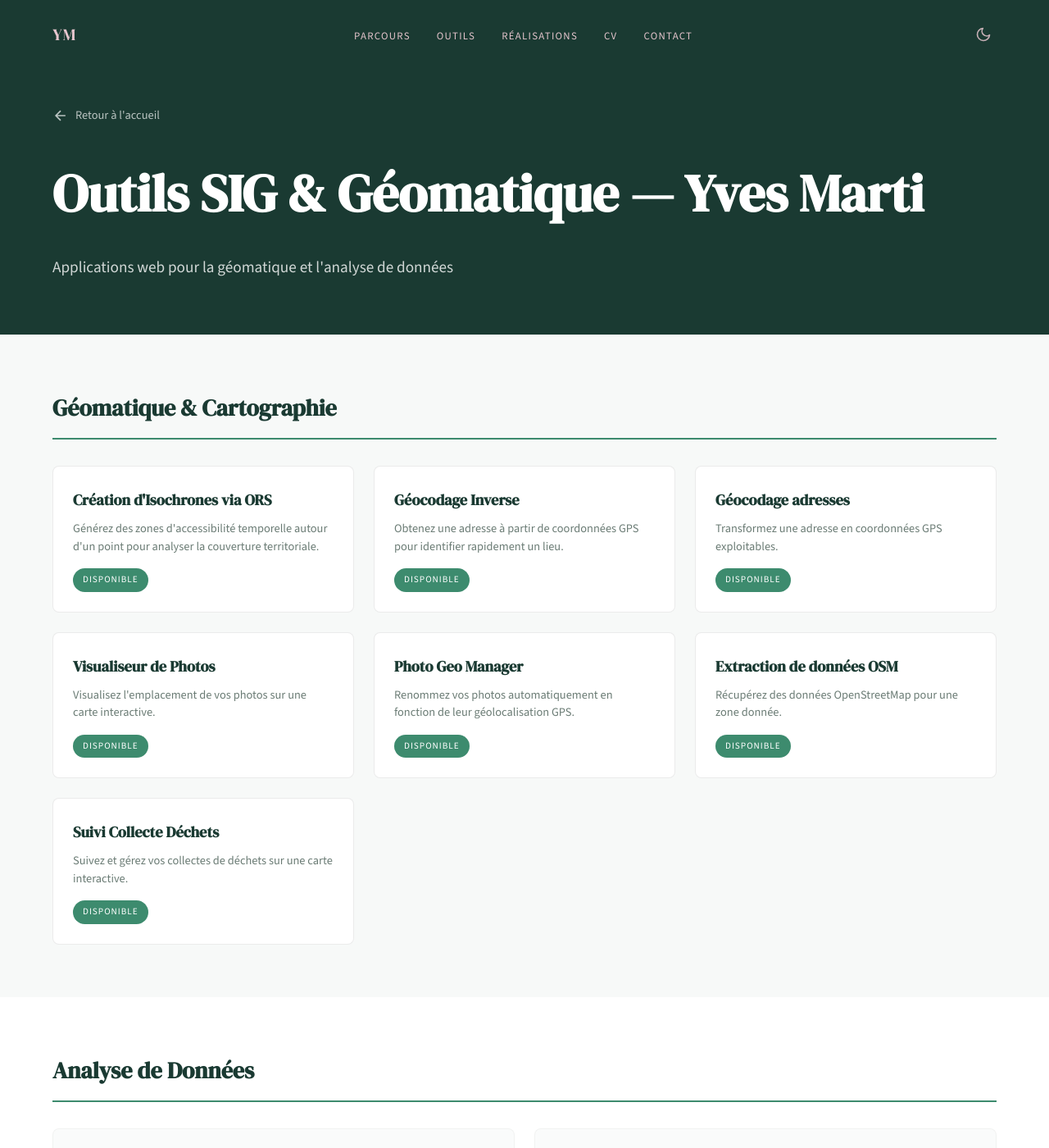
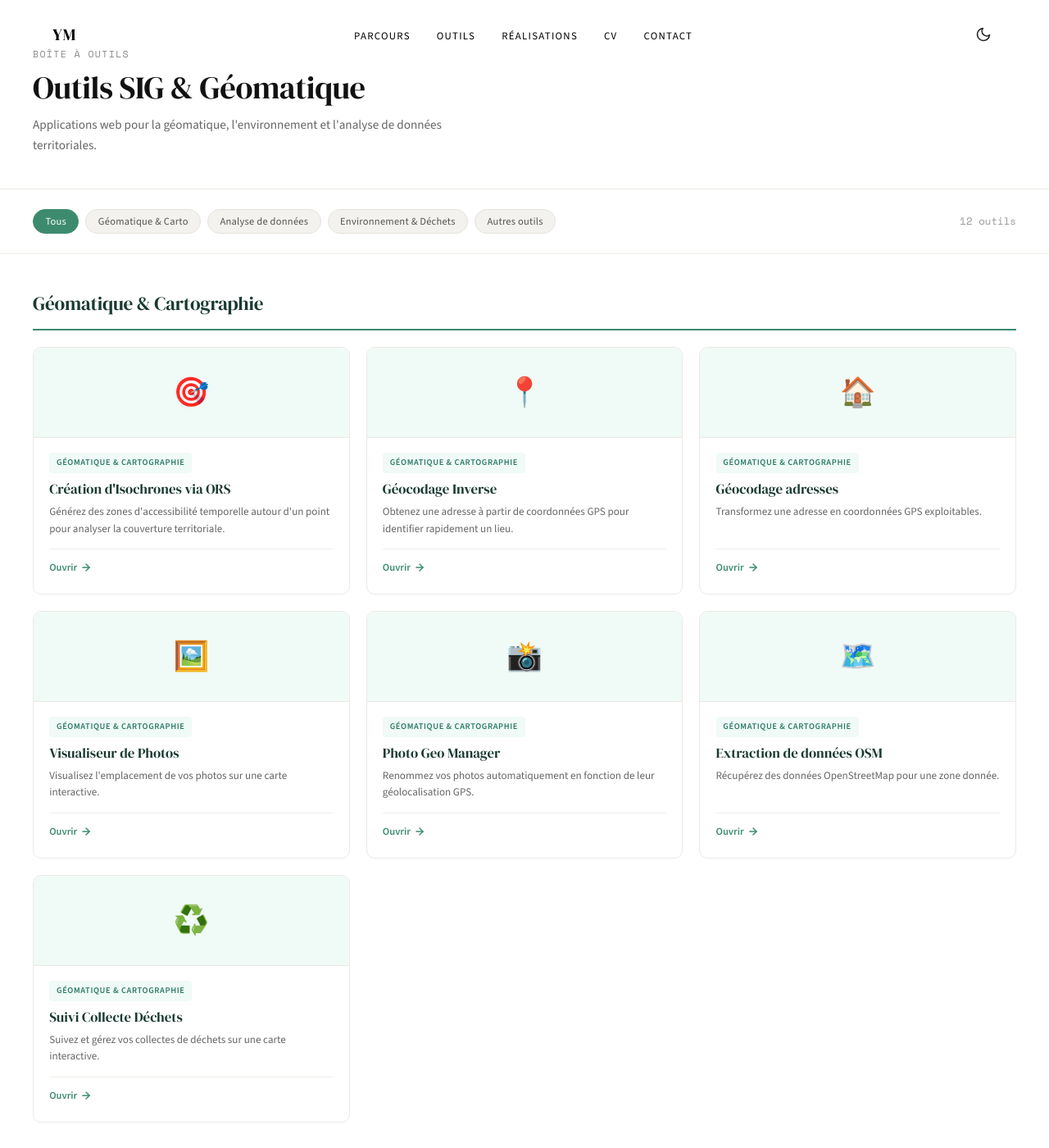
Before and after one commit to yvesmarti/yvesmarti.github.io, a Jekyll site: the page built from outils.html, in a window 1280 px wide and 1400 px high. Shown: the whole window at 82% size. Built offline with Jekyll 4.4.1, drawn with Linux system fonts in a browser that asks for light colours; some of the changed text lies outside the part shown.

Commit message:
Refonte page Outils : grille filtrée + harmonisation typo avec Réalisations
- outils.html : passage en layout default, hero section, filtres pills par
  catégorie (Tous / Géomatique / Analyse / Environnement / Autres), sections
  conservées comme sous-titres, nouvelles cards avec thumbnail emoji
- _data/outils.yml : ajout emoji et cat_id par catégorie/outil
- assets/css/outils.css : nouveau fichier — même logique que realisations.css
  (pills, cards, dark mode) avec DM Serif Display pour les titres, badges
  colorés par catégorie
- assets/js/outils.js : logique de filtrage sections + filtres recommandés
- assets/css/realisations.css : fonts system-ui → DM Serif Display / Source
  Sans 3 pour harmoniser la typographie entre les deux pages

https://claude.ai/code/session_013BnDqt22CxQLdvVPcorxUE

```diff
--- /dev/null
+++ b/assets/css/outils.css
@@ -0,0 +1,501 @@
+/* ===========================================
+   PAGE OUTILS — DESIGN UNIFIÉ
+   =========================================== */
+
+body.ot-page {
+  background: #fff;
+  color: #111;
+}
+
+/* ── Hero ── */
+.ot-hero {
+  padding: 3.5rem 2.5rem 2.5rem;
+  border-bottom: 1px solid #ece9e3;
+}
+
+.ot-hero-eyebrow {
+  font-size: .72rem;
+  letter-spacing: .12em;
+  text-transform: uppercase;
+  color: #888;
+  margin-bottom: .6rem;
+  font-family: 'Space Mono', monospace;
+}
+
+.ot-hero-title {
+  font-size: 2.4rem;
+  font-weight: 400;
+  color: #111;
+  line-height: 1.1;
+  margin-bottom: .7rem;
+  letter-spacing: -.01em;
+  font-family: 'DM Serif Display', Georgia, serif;
+}
+
+.ot-hero-sub {
+  font-size: .95rem;
+  color: #666;
+  max-width: 560px;
+  line-height: 1.65;
+  font-family: 'Source Sans 3', sans-serif;
+}
+
+/* ── Barre de filtres ── */
+.ot-filter-section {
+  padding: 1.5rem 2.5rem;
+  border-bottom: 1px solid #f0ede8;
+}
+
+.ot-filter-row {
+  display: flex;
+  align-items: center;
+  gap: .5rem;
+  flex-wrap: wrap;
+}
+
+.ot-filter-count {
+  margin-left: auto;
+  font-size: .78rem;
+  color: #999;
+  font-family: 'Space Mono', monospace;
+}
+
+.ot-pill {
+  padding: .38rem .9rem;
+  border-radius: 99px;
+  font-size: .78rem;
+  letter-spacing: .02em;
+  cursor: pointer;
+  border: 1.5px solid #e5e2dc;
+  background: #f4f2ee;
+  color: #555;
+  font-weight: 500;
+  font-family: 'Source Sans 3', sans-serif;
+  transition: background .18s ease, border-color .18s ease, color .18s ease;
+}
+
+.ot-pill:hover {
+  background: #e8f4f0;
+  border-color: #6abfaa;
+  color: #2a7a65;
+}
+
+.ot-pill.active {
+  background: var(--color-accent, #3d8b6e);
+  border-color: var(--color-accent, #3d8b6e);
+  color: #fff;
+}
+
+/* ── Sections ── */
+.ot-sections-wrapper {
+  padding: 0 2.5rem 2rem;
+}
+
+.ot-section {
+  margin-top: 2.5rem;
+}
+
+.ot-categorie {
+  font-family: 'DM Serif Display', Georgia, serif;
+  font-size: 1.45rem;
+  font-weight: 400;
+  color: var(--color-primary, #1a3a32);
+  margin-bottom: 1.25rem;
+  padding-bottom: .6rem;
+  border-bottom: 2px solid var(--color-accent, #3d8b6e);
+  letter-spacing: -.01em;
+}
+
+/* ── Grille ── */
+.ot-card-grid {
+  display: grid;
+  grid-template-columns: repeat(3, 1fr);
+  gap: 1.25rem;
+}
+
+@media (max-width: 960px) {
+  .ot-card-grid { grid-template-columns: repeat(2, 1fr); }
+}
+
+@media (max-width: 580px) {
+  .ot-card-grid { grid-template-columns: 1fr; }
+  .ot-hero { padding: 2.5rem 1.25rem 1.75rem; }
+  .ot-filter-section { padding: 1.25rem; }
+  .ot-sections-wrapper { padding: 0 1.25rem 2rem; }
+  .ot-recommandes-header { padding: 2rem 1.25rem; }
+  .ot-recommandes-body { padding: 1.5rem 1.25rem 3rem; }
+}
+
+/* ── Card ── */
+.ot-card {
+  border: 1.5px solid #ece9e3;
+  border-radius: 10px;
+  overflow: hidden;
+  background: #fff;
+  cursor: pointer;
+  transition: transform .22s ease, box-shadow .22s ease, border-color .22s ease;
+  display: flex;
+  flex-direction: column;
+  text-decoration: none;
+  color: inherit;
+}
+
+.ot-card:hover {
+  transform: translateY(-5px);
+  box-shadow: 0 14px 36px rgba(0,0,0,.09);
+  border-color: #6abfaa;
+}
+
+.ot-card--inactive {
+  opacity: .55;
+  pointer-events: none;
+  cursor: default;
+}
+
+/* Thumbnail */
+.ot-card-thumb {
+  height: 110px;
+  display: flex;
+  align-items: center;
+  justify-content: center;
+  font-size: 2.2rem;
+  border-bottom: 1.5px solid #ece9e3;
+  position: relative;
+  overflow: hidden;
+}
+
+.ot-card-thumb--geo    { background: #f0faf6; }
+.ot-card-thumb--analyse { background: #f0f4ff; }
+.ot-card-thumb--env    { background: #f2f9f0; }
+.ot-card-thumb--autres { background: #fdf8f0; }
+
+.ot-card-thumb-emoji {
+  position: relative;
+  z-index: 1;
+}
+
+/* Corps */
+.ot-card-body {
+  padding: 1.1rem 1.2rem 1.3rem;
+  display: flex;
+  flex-direction: column;
+  flex: 1;
+}
+
+.ot-card-tags {
+  display: flex;
+  gap: .4rem;
+  margin-bottom: .55rem;
+  flex-wrap: wrap;
+}
+
+/* Badges de catégorie */
+.ot-badge {
+  font-size: .65rem;
+  letter-spacing: .06em;
+  text-transform: uppercase;
+  font-weight: 700;
+  padding: .2rem .55rem;
+  border-radius: 4px;
+  font-family: 'Source Sans 3', sans-serif;
+}
+
+.ot-badge--geo     { background: #f0faf6; color: #2a7a65; }
+.ot-badge--analyse { background: #f0f4ff; color: #4060c0; }
+.ot-badge--env     { background: #f2f9f0; color: #3a7a30; }
+.ot-badge--autres  { background: #fdf8f0; color: #a06020; }
+
+.ot-card-title {
+  font-family: 'DM Serif Display', Georgia, serif;
+  font-size: 1.05rem;
+  font-weight: 400;
+  color: var(--color-primary, #1a3a32);
+  margin-bottom: .38rem;
+  line-height: 1.3;
+}
+
+.ot-card-desc {
+  font-size: .82rem;
+  color: #666;
+  line-height: 1.58;
+  flex: 1;
+  font-family: 'Source Sans 3', sans-serif;
+}
+
+.ot-card-footer {
+  margin-top: .85rem;
+  padding-top: .7rem;
+  border-top: 1px solid #f0ede8;
+  display: flex;
+  align-items: center;
+  justify-content: space-between;
+}
+
+.ot-card-link {
+  font-size: .78rem;
+  font-weight: 600;
+  color: var(--color-accent, #3d8b6e);
+  text-decoration: none;
+  display: inline-flex;
+  align-items: center;
+  gap: .25rem;
+  white-space: nowrap;
+  font-family: 'Source Sans 3', sans-serif;
+}
+
+.ot-card-arrow {
+  display: inline-block;
+  transition: transform .18s ease;
+}
+
+.ot-card:hover .ot-card-arrow {
+  transform: translateX(3px);
+}
+
+.ot-badge-soon {
+  font-size: .7rem;
+  letter-spacing: .05em;
+  text-transform: uppercase;
+  font-weight: 600;
+  color: #aaa;
+  font-family: 'Source Sans 3', sans-serif;
+}
+
+/* ── Section recommandés ── */
+.ot-recommandes-section {
+  margin-top: 3rem;
+  border-top: 1px solid #ece9e3;
+}
+
+.ot-recommandes-header {
+  padding: 2.5rem 2.5rem 2rem;
+  border-bottom: 1px solid #f0ede8;
+}
+
+.ot-recommandes-eyebrow {
+  font-size: .72rem;
+  letter-spacing: .12em;
+  text-transform: uppercase;
+  color: #888;
+  margin-bottom: .5rem;
+  font-family: 'Space Mono', monospace;
+}
+
+.ot-recommandes-title {
+  font-family: 'DM Serif Display', Georgia, serif;
+  font-size: 1.8rem;
+  font-weight: 400;
+  color: #111;
+  margin-bottom: .4rem;
+  letter-spacing: -.01em;
+}
+
+.ot-recommandes-subtitle {
+  font-size: .9rem;
+  color: #777;
+  font-family: 'Source Sans 3', sans-serif;
+}
+
+.ot-recommandes-body {
+  padding: 2rem 2.5rem 4rem;
+}
+
+.ot-recommandes-filters {
+  display: flex;
+  flex-wrap: wrap;
+  gap: .5rem;
+  margin-bottom: 1.75rem;
+}
+
+.ot-recommandes-grid {
+  display: grid;
+  grid-template-columns: repeat(auto-fill, minmax(280px, 1fr));
+  gap: 1.25rem;
+}
+
+/* Recommandés cards */
+.ot-rec-card {
+  display: block;
+  padding: 1.4rem;
+  background: #fff;
+  border-radius: 10px;
+  text-decoration: none;
+  color: inherit;
+  border: 1.5px solid #ece9e3;
+  transition: transform .22s ease, box-shadow .22s ease, border-color .22s ease, opacity .2s ease;
+}
+
+.ot-rec-card:hover {
+  transform: translateY(-4px);
+  box-shadow: 0 14px 36px rgba(0,0,0,.08);
+  border-color: #6abfaa;
+}
+
+.ot-rec-card.dimmed {
+  opacity: .2;
+  pointer-events: none;
+}
+
+.ot-rec-card-top {
+  display: flex;
+  align-items: flex-start;
+  justify-content: space-between;
+  gap: .5rem;
+  margin-bottom: .5rem;
+}
+
+.ot-rec-card-title {
+  font-family: 'DM Serif Display', Georgia, serif;
+  font-size: 1.08rem;
+  font-weight: 400;
+  color: var(--color-primary, #1a3a32);
+  margin: 0;
+  line-height: 1.3;
+}
+
+.ot-rec-card-arrow {
+  flex-shrink: 0;
+  color: var(--color-accent, #3d8b6e);
+  margin-top: .15rem;
+  transition: transform .18s ease;
+}
+
+.ot-rec-card:hover .ot-rec-card-arrow {
+  transform: translate(2px, -2px);
+}
+
+.ot-rec-card-desc {
+  font-size: .84rem;
+  color: #666;
+  line-height: 1.55;
+  margin: 0 0 1rem;
+  font-family: 'Source Sans 3', sans-serif;
+}
+
+.ot-rec-card-tags {
+  display: flex;
+  flex-wrap: wrap;
+  gap: .35rem;
+}
+
+.ot-rec-tag {
+  display: inline-block;
+  font-size: .65rem;
+  text-transform: uppercase;
+  letter-spacing: .06em;
+  padding: .2rem .6rem;
+  background: #f4f2ee;
+  color: #888;
+  border-radius: 4px;
+  font-weight: 600;
+  font-family: 'Source Sans 3', sans-serif;
+}
+
+/* ── Mode sombre ── */
+[data-theme="dark"] body.ot-page,
+[data-theme="dark"] .ot-page {
+  background: #131e17;
+}
+
+[data-theme="dark"] .ot-hero {
+  border-bottom-color: #2a3d30;
+}
+
+[data-theme="dark"] .ot-hero-eyebrow { color: #6a9a7a; }
+[data-theme="dark"] .ot-hero-title   { color: #d4e8dc; }
+[data-theme="dark"] .ot-hero-sub     { color: #8aaa9a; }
+
+[data-theme="dark"] .ot-filter-section {
+  border-bottom-color: #1c2a20;
+}
+
+[data-theme="dark"] .ot-pill {
+  background: #1c2a20;
+  border-color: #2a3d30;
+  color: #8aaa9a;
+}
+
+[data-theme="dark"] .ot-pill:hover {
+  background: #1a3028;
+  border-color: #4a9d7a;
+  color: #6ecba0;
+}
+
+[data-theme="dark"] .ot-pill.active {
+  background: #1D9E75;
+  border-color: #1D9E75;
+  color: #fff;
+}
+
+[data-theme="dark"] .ot-filter-count { color: #6a9a7a; }
+
+[data-theme="dark"] .ot-categorie {
+  color: #b8d8c8;
+  border-bottom-color: #2a7a65;
+}
+
+[data-theme="dark"] .ot-card {
+  background: #1a2e24;
+  border-color: #2a3d30;
+}
+
+[data-theme="dark"] .ot-card:hover {
+  border-color: #4a9d7a;
+  box-shadow: 0 14px 36px rgba(0,0,0,.35);
+}
+
+[data-theme="dark"] .ot-card-thumb {
+  border-bottom-color: #2a3d30;
+}
+
+[data-theme="dark"] .ot-card-thumb--geo    { background: #0f2018; }
+[data-theme="dark"] .ot-card-thumb--analyse { background: #0f1428; }
+[data-theme="dark"] .ot-card-thumb--env    { background: #0d1e0d; }
+[data-theme="dark"] .ot-card-thumb--autres { background: #1e1608; }
+
+[data-theme="dark"] .ot-card-title { color: #d4e8dc; }
+[data-theme="dark"] .ot-card-desc  { color: #8aaa9a; }
+
+[data-theme="dark"] .ot-card-footer {
+  border-top-color: #2a3d30;
+}
+
+[data-theme="dark"] .ot-card-link { color: #5aad8a; }
+
+[data-theme="dark"] .ot-badge-soon { color: #5a7a6a; }
+
+[data-theme="dark"] .ot-badge--geo     { background: #0f2018; color: #5aad8a; }
+[data-theme="dark"] .ot-badge--analyse { background: #0f1428; color: #7090d8; }
+[data-theme="dark"] .ot-badge--env     { background: #0d1e0d; color: #5aad60; }
+[data-theme="dark"] .ot-badge--autres  { background: #1e1608; color: #c8962e; }
+
+[data-theme="dark"] .ot-recommandes-section {
+  border-top-color: #2a3d30;
+}
+
+[data-theme="dark"] .ot-recommandes-header {
+  border-bottom-color: #2a3d30;
+}
+
+[data-theme="dark"] .ot-recommandes-eyebrow { color: #6a9a7a; }
+[data-theme="dark"] .ot-recommandes-title   { color: #d4e8dc; }
+[data-theme="dark"] .ot-recommandes-subtitle { color: #8aaa9a; }
+
+[data-theme="dark"] .ot-rec-card {
+  background: #1a2e24;
+  border-color: #2a3d30;
+}
+
+[data-theme="dark"] .ot-rec-card:hover {
+  border-color: #4a9d7a;
+  box-shadow: 0 14px 36px rgba(0,0,0,.35);
+}
+
+[data-theme="dark"] .ot-rec-card-title { color: #d4e8dc; }
+[data-theme="dark"] .ot-rec-card-desc  { color: #8aaa9a; }
+[data-theme="dark"] .ot-rec-card-arrow { color: #5aad8a; }
+
+[data-theme="dark"] .ot-rec-tag {
+  background: #253c2e;
+  color: #8aaa9a;
+}
--- /dev/null
+++ b/assets/js/outils.js
@@ -0,0 +1,61 @@
+(function () {
+  'use strict';
+
+  /* ── Filtres outils développés ── */
+  var pills    = document.querySelectorAll('.ot-pill:not(.ot-pill--rec)');
+  var sections = document.querySelectorAll('.ot-section');
+  var countEl  = document.getElementById('ot-count');
+
+  function countActive() {
+    var n = 0;
+    sections.forEach(function (s) {
+      if (s.style.display !== 'none') {
+        n += s.querySelectorAll('.ot-card:not(.ot-card--inactive)').length;
+      }
+    });
+    return n;
+  }
+
+  function updateCount() {
+    if (!countEl) return;
+    var n = countActive();
+    countEl.textContent = n + ' outil' + (n > 1 ? 's' : '');
+  }
+
+  function filterSections(cat) {
+    sections.forEach(function (s) {
+      s.style.display = (cat === 'all' || s.dataset.cat === cat) ? '' : 'none';
+    });
+    updateCount();
+  }
+
+  pills.forEach(function (pill) {
+    pill.addEventListener('click', function () {
+      pills.forEach(function (p) { p.classList.remove('active'); });
+      pill.classList.add('active');
+      filterSections(pill.dataset.filter);
+    });
+  });
+
+  /* ── Filtres recommandés ── */
+  var recPills = document.querySelectorAll('.ot-pill--rec');
+  var recCards = document.querySelectorAll('.ot-rec-card[data-tags]');
+
+  recPills.forEach(function (pill) {
+    pill.addEventListener('click', function () {
+      recPills.forEach(function (p) { p.classList.remove('active'); });
+      pill.classList.add('active');
+      var filter = pill.dataset.filter;
+      recCards.forEach(function (card) {
+        var tags = card.dataset.tags.split(',');
+        if (filter === 'Tous' || tags.indexOf(filter) !== -1) {
+          card.classList.remove('dimmed');
+        } else {
+          card.classList.add('dimmed');
+        }
+      });
+    });
+  });
+
+  updateCount();
+}());
--- a/outils.html
+++ b/outils.html
@@ -1,60 +1,101 @@
 ---
-layout: page
+layout: default
 title: "Outils SIG & Géomatique — Yves Marti"
-subtitle: Applications web pour la géomatique et l'analyse de données
 description: "Outils web développés par Yves Marti : isochrones, géocodage, extraction OpenStreetMap, visualisation de données géolocalisées."
+extra_css: /assets/css/outils.css
+extra_js: /assets/js/outils.js
+body_class: ot-page
 ---
 
+<header class="ot-hero">
+  <div class="ot-hero-eyebrow">Boîte à outils</div>
+  <h1 class="ot-hero-title">Outils SIG &amp; Géomatique</h1>
+  <p class="ot-hero-sub">Applications web pour la géomatique, l'environnement et l'analyse de données territoriales.</p>
+</header>
+
+<div class="ot-filter-section">
+  <div class="ot-filter-row" id="ot-filter-row">
+    <button class="ot-pill active" data-filter="all">Tous</button>
+    <button class="ot-pill" data-filter="geo">Géomatique &amp; Carto</button>
+    <button class="ot-pill" data-filter="analyse">Analyse de données</button>
+    <button class="ot-pill" data-filter="env">Environnement &amp; Déchets</button>
+    <button class="ot-pill" data-filter="autres">Autres outils</button>
+    <span class="ot-filter-count" id="ot-count"></span>
+  </div>
+</div>
+
+<div class="ot-sections-wrapper">
   {% for categorie in site.data.outils %}
-<section class="outils-section">
-    <h2 class="outils-categorie">{{ categorie.categorie }}</h2>
-    <div class="outils-grid">
+  <section class="ot-section" data-cat="{{ categorie.cat_id }}">
+    <h2 class="ot-categorie">{{ categorie.categorie }}</h2>
+    <div class="ot-card-grid">
       {% for outil in categorie.outils %}
       <a href="{% if outil.actif %}{{ outil.lien | relative_url }}{% else %}#{% endif %}"
-           class="outil-card {% unless outil.actif %}inactive{% endunless %}">
-            <h3>{{ outil.nom }}</h3>
-            <p>{{ outil.description }}</p>
-            <span class="outil-badge">
-                {% if outil.actif %}Disponible{% else %}À venir{% endif %}
+         class="ot-card{% unless outil.actif %} ot-card--inactive{% endunless %}"
+         {% unless outil.actif %}aria-disabled="true"{% endunless %}>
+        <div class="ot-card-thumb ot-card-thumb--{{ categorie.cat_id }}">
+          <span class="ot-card-thumb-emoji">{{ outil.emoji }}</span>
+        </div>
+        <div class="ot-card-body">
+          <div class="ot-card-tags">
+            <span class="ot-badge ot-badge--{{ categorie.cat_id }}">{{ categorie.categorie }}</span>
+          </div>
+          <h3 class="ot-card-title">{{ outil.nom }}</h3>
+          <p class="ot-card-desc">{{ outil.description }}</p>
+          <div class="ot-card-footer">
+            {% if outil.actif %}
+            <span class="ot-card-link">
+              Ouvrir
+              <svg class="ot-card-arrow" width="14" height="14" viewBox="0 0 24 24" fill="none" stroke="currentColor" stroke-width="2.5" stroke-linecap="round" stroke-linejoin="round">
+                <line x1="5" y1="12" x2="19" y2="12"/>
+                <polyline points="12 5 19 12 12 19"/>
+              </svg>
             </span>
+            {% else %}
+            <span class="ot-badge-soon">À venir</span>
+            {% endif %}
+          </div>
+        </div>
       </a>
       {% endfor %}
     </div>
   </section>
   {% endfor %}
+</div>
 
-<section class="recommandes-section">
-    <div class="recommandes-header">
-        <div class="recommandes-header-content">
-            <h2 class="recommandes-title">Sites et outils recommandés</h2>
-            <p class="recommandes-subtitle">Logiciels et ressources web que j'utilise et recommande</p>
+<section class="ot-recommandes-section">
+  <div class="ot-recommandes-header">
+    <div class="ot-recommandes-header-content">
+      <div class="ot-recommandes-eyebrow">Ressources</div>
+      <h2 class="ot-recommandes-title">Sites et outils recommandés</h2>
+      <p class="ot-recommandes-subtitle">Logiciels et ressources web que j'utilise et recommande</p>
     </div>
   </div>
-    <div class="recommandes-body">
-        <div class="recommandes-filters">
-            <button class="rec-filter-btn active" data-filter="Tous">Tous</button>
-            <button class="rec-filter-btn" data-filter="Logiciel">Logiciel</button>
-            <button class="rec-filter-btn" data-filter="Site internet">Site internet</button>
-            <button class="rec-filter-btn" data-filter="Gratuit">Gratuit</button>
-            <button class="rec-filter-btn" data-filter="SIG & Géo">SIG &amp; Géo</button>
-            <button class="rec-filter-btn" data-filter="Productivité">Productivité</button>
+  <div class="ot-recommandes-body">
+    <div class="ot-recommandes-filters">
+      <button class="ot-pill ot-pill--rec active" data-filter="Tous">Tous</button>
+      <button class="ot-pill ot-pill--rec" data-filter="Logiciel">Logiciel</button>
+      <button class="ot-pill ot-pill--rec" data-filter="Site internet">Site internet</button>
+      <button class="ot-pill ot-pill--rec" data-filter="Gratuit">Gratuit</button>
+      <button class="ot-pill ot-pill--rec" data-filter="SIG & Géo">SIG &amp; Géo</button>
+      <button class="ot-pill ot-pill--rec" data-filter="Productivité">Productivité</button>
     </div>
-        <div class="recommandes-grid">
+    <div class="ot-recommandes-grid">
       {% for outil in site.data.outils_recommandes %}
       <a href="{{ outil.url }}" target="_blank" rel="noopener noreferrer"
-               class="rec-card"
+         class="ot-rec-card"
          data-tags="{{ outil.tags | join: ',' }}">
-                <div class="rec-card-top">
-                    <h3 class="rec-card-title">{{ outil.nom }}</h3>
-                    <svg class="rec-card-arrow" width="16" height="16" viewBox="0 0 24 24" fill="none" stroke="currentColor" stroke-width="2" stroke-linecap="round" stroke-linejoin="round">
+        <div class="ot-rec-card-top">
+          <h3 class="ot-rec-card-title">{{ outil.nom }}</h3>
+          <svg class="ot-rec-card-arrow" width="16" height="16" viewBox="0 0 24 24" fill="none" stroke="currentColor" stroke-width="2" stroke-linecap="round" stroke-linejoin="round">
             <line x1="7" y1="17" x2="17" y2="7"></line>
             <polyline points="7 7 17 7 17 17"></polyline>
           </svg>
         </div>
-                <p class="rec-card-desc">{{ outil.description }}</p>
-                <div class="rec-card-tags">
+        <p class="ot-rec-card-desc">{{ outil.description }}</p>
+        <div class="ot-rec-card-tags">
           {% for tag in outil.tags %}
-                    <span class="rec-tag">{{ tag }}</span>
+          <span class="ot-rec-tag">{{ tag }}</span>
           {% endfor %}
         </div>
       </a>
```
Also changed, not shown: _data/outils.yml (+19 -0 lines), assets/css/realisations.css (+20 -16 lines). Lines whose indentation alone changed are shown as unchanged.
